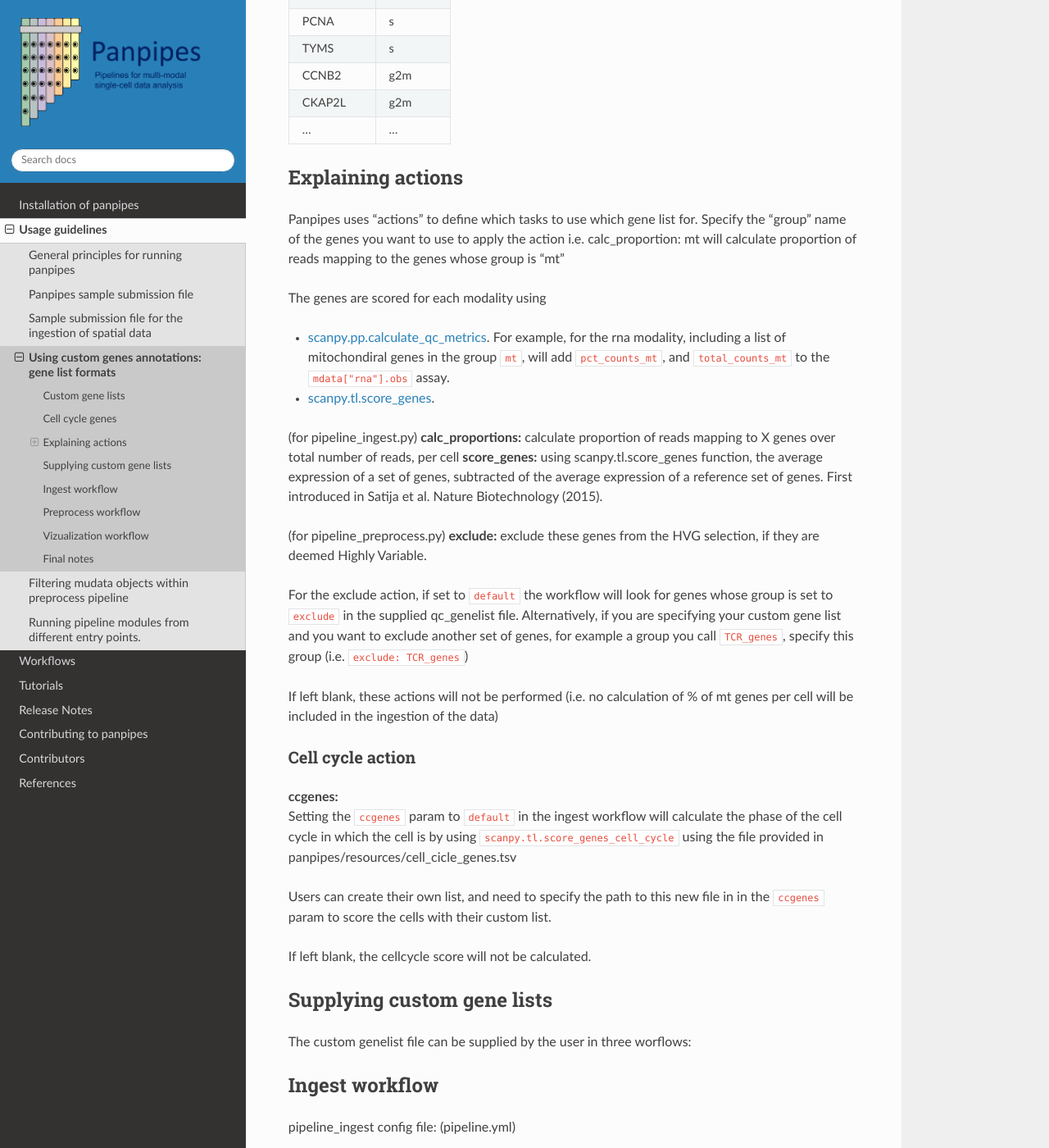
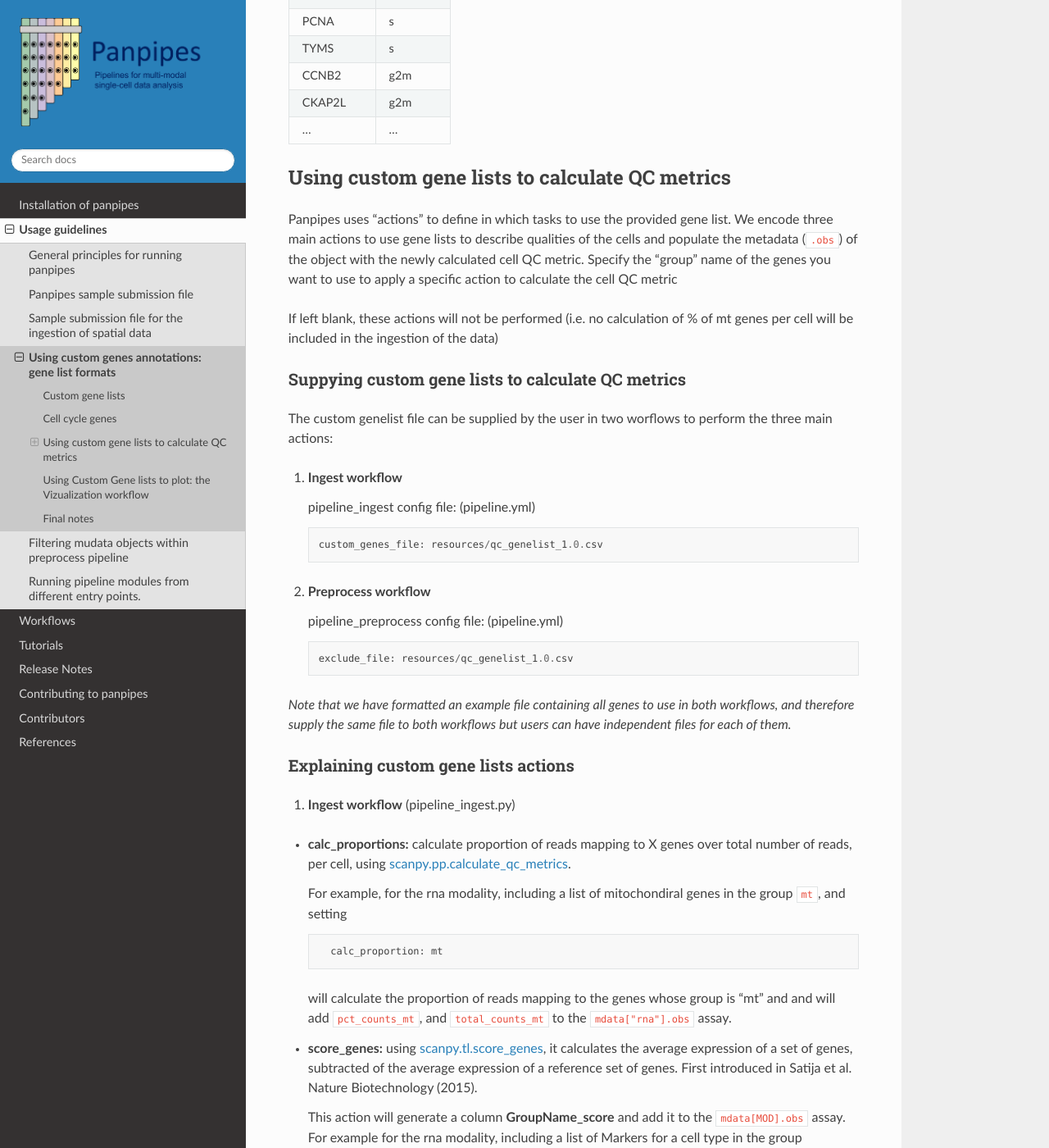
Before and after one commit to bio-la/panpipes-nextflow, a Sphinx documentation site: the page built from docs/usage/gene_list_format.md, in a window 1280 px wide and 1400 px high, scrolled down 1175 px. Shown: the whole window at 82% size. Built offline with Sphinx 7.4.7 and the Read the Docs theme 2.0.0, drawn with Linux system fonts in a browser that asks for light colours; some of the changed text lies outside the part shown.

Commit message:
fixed info custom gene lists

````diff
--- a/docs/usage/gene_list_format.md
+++ b/docs/usage/gene_list_format.md
@@ -8,12 +8,12 @@ ribosomal genes, or excluding genes from HVG selection such as those constitutin
 
 We provide an example of a preformatted gene lists file in [resources/qc_genelist_1.0.csv](https://github.com/DendrouLab/panpipes/blob/main/panpipes/resources/qc_genelist_1.0.csv).
 
-All <sup>[1](#footnote1)</sup> files provided to the pipeline should be in a 3 columns format, where the column headers are "mod" (modality: "rna", "prot", or "atac"), feature and group. The group column is used to distinguish different gene groups.
+All Custom Gene Lists files provided to the pipeline should be in a 3 columns format, where the column headers are "mod" (modality: "rna", "prot", or "atac"), feature and group. The group column is used to distinguish different gene groups.
 
 
-**mod**: the modality for the feature in use
-**feature**: feature name, i.e. gene
-**group**: the group the gene belongs to
+- **mod**: the modality for the feature in use
+- **feature**: feature name, i.e. gene
+- **group**: the group the gene belongs to
 
 | mod | feature | group   |
 | --- | ------- | ------- |
@@ -34,9 +34,8 @@ are stored in [resources/cell_cycle_genes.csv](https://github.com/DendrouLab/pan
 
 Differently from the other custom gene file, the cell cycle file should be a **tab separated file with two columns**:
 
-**gene_name**:  the name of the gene
-
-**cc_phase**: which phase of the cell cycle is the gene expression indicative of.
+- **gene_name**:  the name of the gene
+- **cc_phase**: which phase of the cell cycle is the gene expression indicative of.
 
 
 | gene_name | cc_phase |
@@ -48,70 +47,90 @@ Differently from the other custom gene file, the cell cycle file should be a **t
 | CKAP2L    | g2m      |
 | ...       | ...      |
 
-## Explaining actions
+## Using custom gene lists to calculate QC metrics
 
-Panpipes uses "actions" to define which tasks to use which gene list for.
-Specify the "group" name of the genes you want to use to apply the action i.e. calc_proportion: mt will calculate
-proportion of reads mapping to the genes whose group is "mt"
-
-
-The genes are scored for each modality using
-
-- [scanpy.pp.calculate_qc_metrics](https://scanpy.readthedocs.io/en/stable/generated/scanpy.pp.calculate_qc_metrics.html#scanpy.pp.calculate_qc_metrics).
-For example, for the rna modality, including a list of mitochondiral
-genes in the group `mt`, will add `pct_counts_mt`, and `total_counts_mt`
-to the `mdata["rna"].obs` assay.
-
-- [scanpy.tl.score_genes](https://scanpy.readthedocs.io/en/stable/generated/scanpy.tl.score_genes.html).
-
-
-(for pipeline_ingest.py)
-**calc_proportions:** calculate proportion of reads mapping to X genes over total number of reads, per cell
-**score_genes:** using scanpy.tl.score_genes function, the average expression of a set of genes, subtracted of the average expression of a reference set of genes. First introduced in Satija et al. Nature Biotechnology (2015).
-
-(for pipeline_preprocess.py)
-**exclude:** exclude these genes from the HVG selection, if they are deemed Highly Variable.
-
-For the exclude action, if set to `default` the workflow will look for genes whose group is set to `exclude` in the supplied qc_genelist file. Alternatively, if you are specifying your custom gene list and you want to exclude another set of genes, for example a group you call `TCR_genes`, specify this group (i.e. `exclude: TCR_genes`)
+Panpipes uses "actions" to define in which tasks to use the provided gene list.
+We encode three main actions to use gene lists to describe qualities of the cells and populate the metadata (`.obs`) of the object with the newly calculated cell QC metric.
+Specify the "group" name of the genes you want to use to apply a specific action to calculate the cell QC metric
 
 If left blank, these actions will not be performed (i.e. no calculation of % of mt genes per cell will be included in the ingestion of the data)
 
-### Cell cycle action
+### Suppying custom gene lists to calculate QC metrics
+
+The custom genelist file can be supplied by the user in two worflows to perform the three main actions:
+
+1. **Ingest workflow**
+
+
+    pipeline_ingest config file: (pipeline.yml)
+
+    ```
+    custom_genes_file: resources/qc_genelist_1.0.csv
+    ```
+
+2. **Preprocess workflow**
+
+
+    pipeline_preprocess config file: (pipeline.yml)
+
+    ```
+    exclude_file: resources/qc_genelist_1.0.csv
+    ```
+
+*Note that we have formatted an example file containing all genes to use in both workflows, and therefore supply the same file to both workflows but users can have independent files for each of them.*
+
+
+### Explaining custom gene lists actions
+
+1. **Ingest workflow** (pipeline_ingest.py)
+
+- **calc_proportions:** calculate proportion of reads mapping to X genes over total number of reads, per cell, using [scanpy.pp.calculate_qc_metrics](https://scanpy.readthedocs.io/en/stable/generated/scanpy.pp.calculate_qc_metrics.html#scanpy.pp.calculate_qc_metrics).
+
+
+    For example, for the rna modality, including a list of mitochondiral
+    genes in the group `mt`, and setting
+
+        calc_proportion: mt
+
+    will calculate the proportion of reads mapping to the genes whose group is "mt" and and will add `pct_counts_mt`, and `total_counts_mt`
+    to the `mdata["rna"].obs` assay.
+
+
+- **score_genes:** using [scanpy.tl.score_genes](https://scanpy.readthedocs.io/en/stable/generated/scanpy.tl.score_genes.html), it calculates the average expression of a set of genes, subtracted of the average expression of a reference set of genes. First introduced in Satija et al. Nature Biotechnology (2015).
+
+  This action will generate a column **GroupName_score** and add it to the `mdata[MOD].obs` assay. For example for the rna modality, including a list of Markers for a cell type in the group 'MarkersNeutro' and setting
+
+      score_genes: MarkersNeutro
+
+  will score the cells for the list of genes provided and add a column `MarkersNeutro_score` to the `mdata["rna"].obs` assay.
+
+
+
+2. **Preprocess workflow** (pipeline_preprocess.py)
+- **exclude:** exclude these genes from the HVG selection, if they are deemed Highly Variable.
+
+    For the exclude action, if set to `default` the workflow will look for genes whose group is set to `exclude` in the supplied qc_genelist file. Alternatively, if you are specifying your custom gene list and you want to exclude another set of genes, for example a group you call `TCR_genes`, specify this group (i.e. `exclude: TCR_genes`)
+
+
+### Cell cycle actions
+
+As described before, we also rely on a user-supplied list of genes to calculate the cell cycle phase of a cell. We believe that this choice offers the maximum flexibility to use a trusted gene-set for the calculation of this metric.
+The cell cycle scoring happens in the `ingest` workflow using the `ccgenes` parameter. The cell cycle action performed using `scanpy.tl.score_genes_cell_cycle`
 
 **ccgenes:**
-Setting the `ccgenes` param to `default` in the ingest workflow will calculate the phase of the cell cycle in which the cell is by using `scanpy.tl.score_genes_cell_cycle` using the file provided in panpipes/resources/cell_cicle_genes.tsv
+Setting the `ccgenes` param to `default` in the ingest workflow will calculate the phase of the cell cycle in which the cell is by using `scanpy.tl.score_genes_cell_cycle` using the file provided in panpipes/resources/cell_cicle_genes.tsv. Using this file, this action will produce at least 3 columns in the `mdata["rna"].obs` assay, namely 'S_score', 'G2M_score', 'phase'.
 
 Users can create their own list, and need to specify the path to this new file in in the `ccgenes` param to score the cells with their custom list.
 
 If left blank, the cellcycle score will not be calculated.
 
 
-## Supplying custom gene lists
+Using Custom Gene lists to plot: the Vizualization workflow
+---------------
+Users may also supply custom gene lists to plot markers using standard visualizations, such as UMAPs or dotplots of gene expressions.
+We have designated an entire workflow just for this purpouse. The Vizualization workflow accepts custom gene files in the [same 3-column format as above]().
 
-The custom genelist file can be supplied by the user in three worflows:
-
-Ingest workflow
--------------
-
-pipeline_ingest config file: (pipeline.yml)
-
-```
-custom_genes_file: resources/qc_genelist_1.0.csv
-```
-
-Preprocess workflow
-----------------
-
-pipeline_preprocess config file: (pipeline.yml)
-
-```
-exclude_file: resources/qc_genelist_1.0.csv
-```
-
-*Note that we have formatted an example file containing all genes to use in both workflows, and therefore supply the same file to both workflows but users can have independent files for each of them.*
-
-Vizualization workflow
----------------
+These files can be specified in the `viz` configuration file as follows:
 
 pipeline_vis config file: (pipeline.yml)
 
@@ -126,7 +145,7 @@ minimal:
 
 ```
 
-These require the same 3-column format as above.
+
 Generally in the visualisation pipeline all gene groups in the input are plotted. In heatmaps and dot
 plots, one dotplot per group is plotted. For umaps, one plot per gene is
 plotted, and a new file is saved per group.
````
Also changed, not shown: 1 other file.
